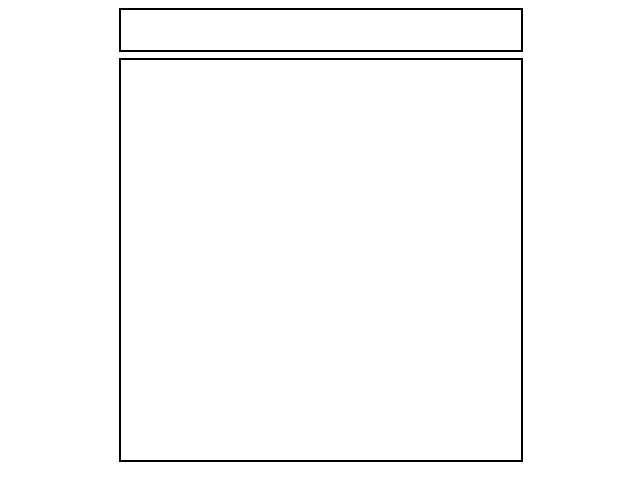
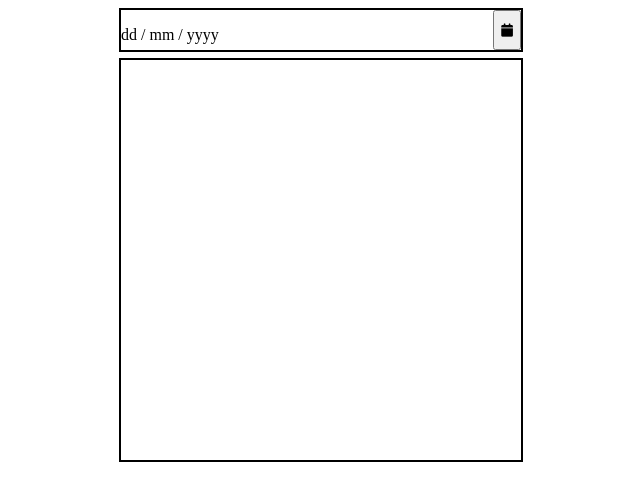
Before and after one commit to azerjlhj/Datepicker-UI, a plain HTML site: page index.html in a window 1280 px wide. Shown: the whole page, without its empty margins (319-959 px from the left). Drawn offline with Linux system fonts and the light colour scheme.

Commit message:
Establish the date and button (with the icon) in the 'rectangularDatePicker' div. Add flexbox display into the particular div as well.

```diff
--- a/index.html
+++ b/index.html
@@ -5,9 +5,13 @@
     <meta name="viewport" content="width=device-width, initial-scale=1.0">
     <title>Datepicker</title>
     <link rel="stylesheet" href="style.css">
+    <link href="https://cdnjs.cloudflare.com/ajax/libs/font-awesome/6.5.1/css/all.min.css" rel="stylesheet">
 </head>
 <body>
-    <div id="rectangularDatePicker"></div>
+    <div id="rectangularDatePicker">
+        <p>dd / mm / yyyy</p>
+        <button><i class="fa-solid fa-calendar"></i></button>
+    </div>
     <div id="squareCalendar"></div>
 </body>
 </html>
--- a/style.css
+++ b/style.css
@@ -10,6 +10,8 @@ body {
     height: 2.5em;
     border: 2px solid black;
     margin-bottom: .35em;
+    display: flex;
+    justify-content:space-between;
 }
 
 #squareCalendar{
```
